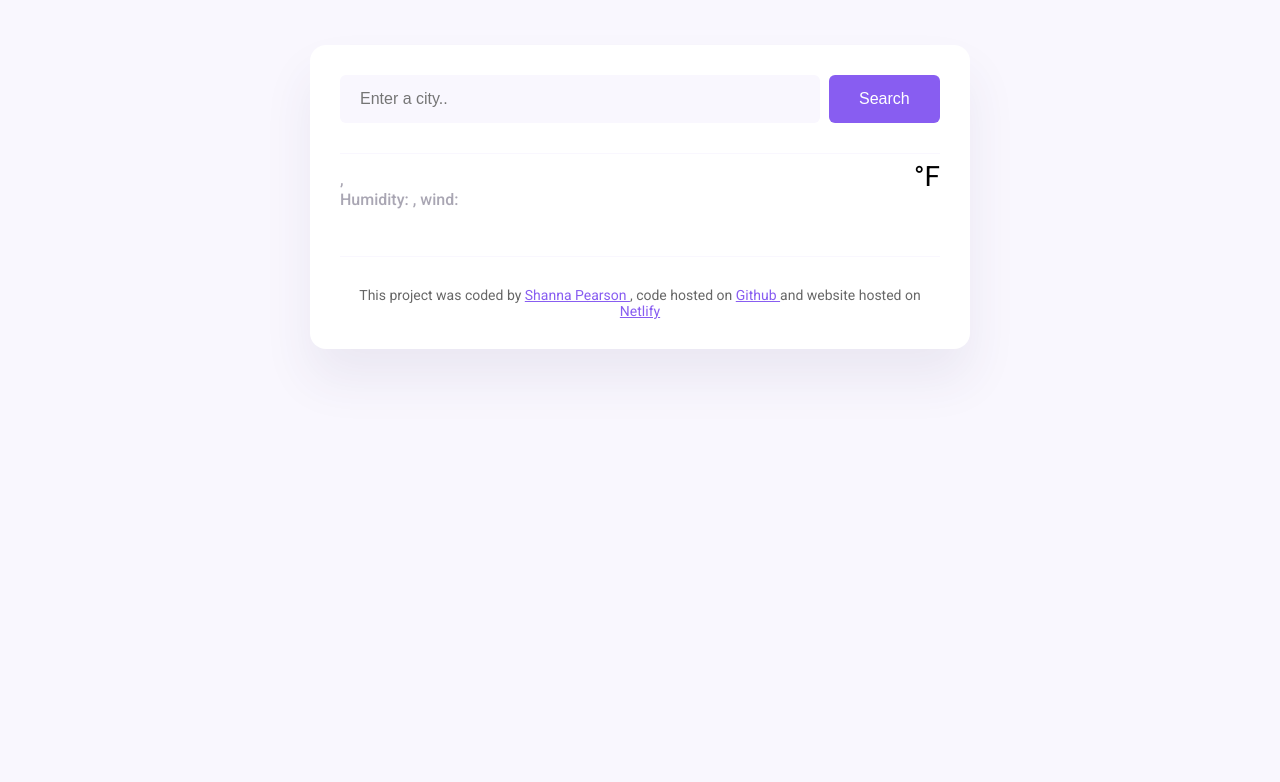
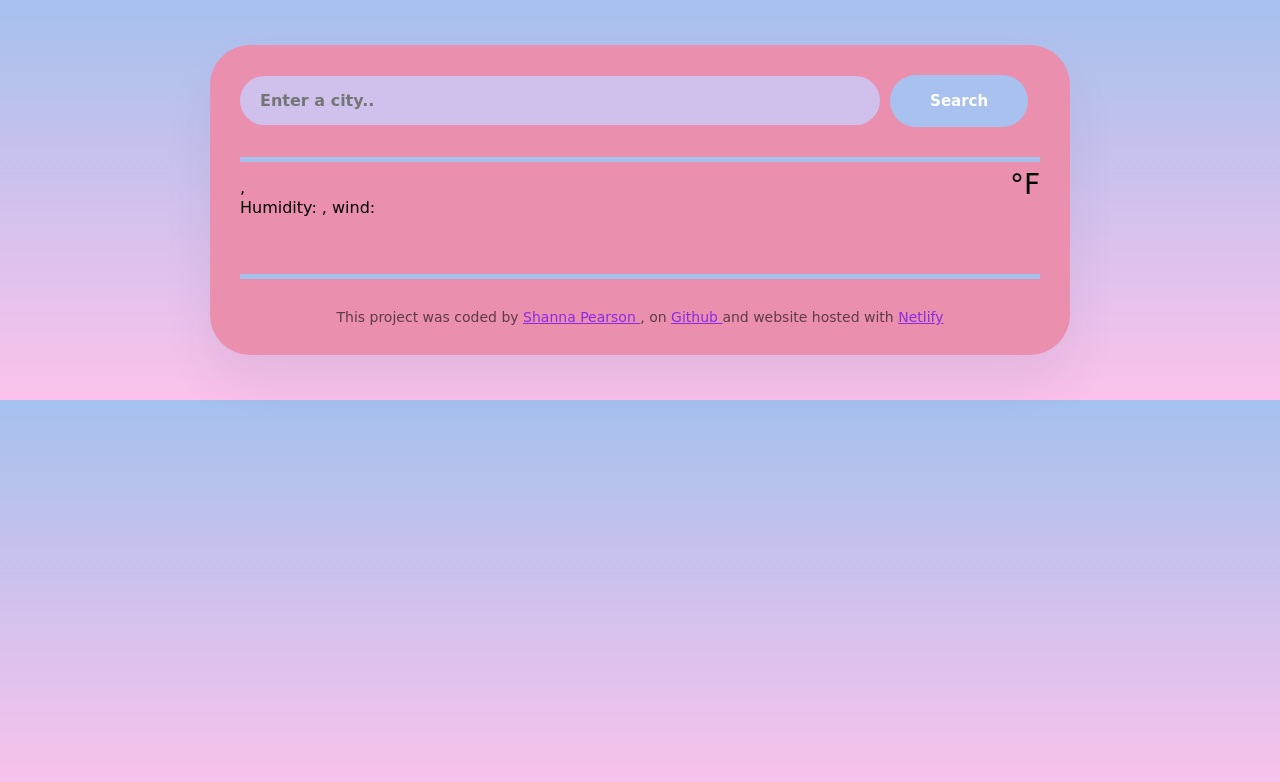
Before and after one commit to feifle85/Weather, a plain HTML site: page index.html in a window 1280 px wide. Drawn offline with nearby package versions, Linux system fonts and the light colour scheme; no server answers.

Commit message:
Updated CSS

```diff
--- a/index.html
+++ b/index.html
@@ -52,11 +52,11 @@
         <a href="https://github.com/feifle85" target="_blank">
           Shanna Pearson
         </a>
-        , code hosted on
+        , on
         <a href="https://github.com/feifle85/Weather" target="_blank">
           Github
         </a>
-        and website hosted on
+        and website hosted with
         <a href="https://pearson-weather.netlify.app" target="_blank">
           Netlify</a
         >
--- a/src/style.css
+++ b/src/style.css
@@ -1,38 +1,47 @@
 body {
-  background-color: #f9f7fe;
-  font-family: "Roboto", sans-serif;
+  background: linear-gradient(
+    to top,
+    rgb(251, 194, 235) 0%,
+    rgb(166, 193, 238) 100%
+  );
+
+  font-family: "Caveat", cursive;
 }
 a {
-  color: #885df1;
+  color: blueviolet;
 }
 .weather-app {
-  background: white;
-  max-width: 600px;
+  background: #eb8faf;
+  max-width: 800px;
   margin: 45px auto;
   box-shadow: 0 30px 50px rgba(65, 50, 100, 0.08);
-  border-radius: 16px;
+  border-radius: 40px;
   padding: 30px;
 }
 header {
-  border-bottom: 1px solid #f9f7fe;
+  border-bottom: 5px solid #a6c0ed;
   padding: 0 0 30px 0;
 }
 
 .search-form-input {
-  background-color: #f9f7fe;
+  background-color: #cfc1ec;
   border: none;
-  border-radius: 6px;
+  border-radius: 40px;
   width: 80%;
+  font-family: "Caveat", cursive;
   font-size: 16px;
+  font-weight: bold;
   padding: 15px 20px;
 }
 .search-form-button {
-  background: #885df1;
-  padding: 15px 30px;
+  background: #a8c1ee;
+  padding: 17px 40px;
   border: none;
-  font-size: 16px;
+  font-family: "Caveat", cursive;
+  font-size: 15px;
+  font-weight: bold;
   margin-left: 5px;
-  border-radius: 6px;
+  border-radius: 40px;
   color: white;
 }
 
@@ -48,11 +57,11 @@ main {
 .weather-app-details {
   font-size: 16px;
   line-height: 20px;
-  color: rgba(39, 33, 66, 0.4);
+  color: black;
   font-weight: 500;
 }
 .weather-app-details strong {
-  color: #f65282;
+  color: blueviolet;
 }
 
 .weather-app-temperature-container {
@@ -85,7 +94,7 @@ main {
 }
 .weather-forecast-date {
   text-align: center;
-  color: rgba(39, 33, 66, 0.4);
+  color: black;
   font-size: 16px;
   line-height: 20px;
   margin-bottom: 10px;
@@ -97,7 +106,7 @@ main {
 
 .weather-forecast-temperatures {
   text-align: center;
-  color: #f65282;
+  color: blueviolet;
   margin-top: 10px;
   display: flex;
   justify-content: center;
@@ -107,8 +116,9 @@ main {
 }
 
 footer {
-  border-top: 1px solid #f9f7fe;
+  border-top: 5px solid #a6c0ed;
   padding: 30px 0 0 0;
+  margin-top: 10px;
   text-align: center;
   font-size: 14px;
   color: rgba(0, 0, 0, 0.6);
```
